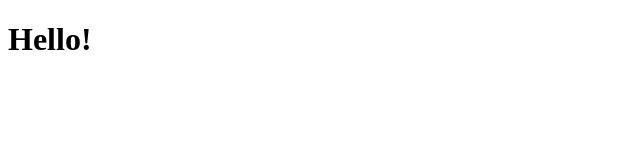
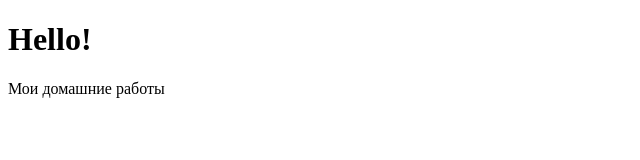
Before and after one commit to Oleksandrmalichenko/test_homework, a plain HTML site: page index.html in a window 1280 px wide. Shown: the whole page, without its empty margins (0-640 px from the left). Drawn offline with Linux system fonts and the light colour scheme.

Commit message:
add text

```diff
--- a/index.html
+++ b/index.html
@@ -7,5 +7,6 @@
 </head>
 <body>
     <h1>Hello!</h1>
+    <p>Мои домашние работы</p>
 </body>
 </html>
```
